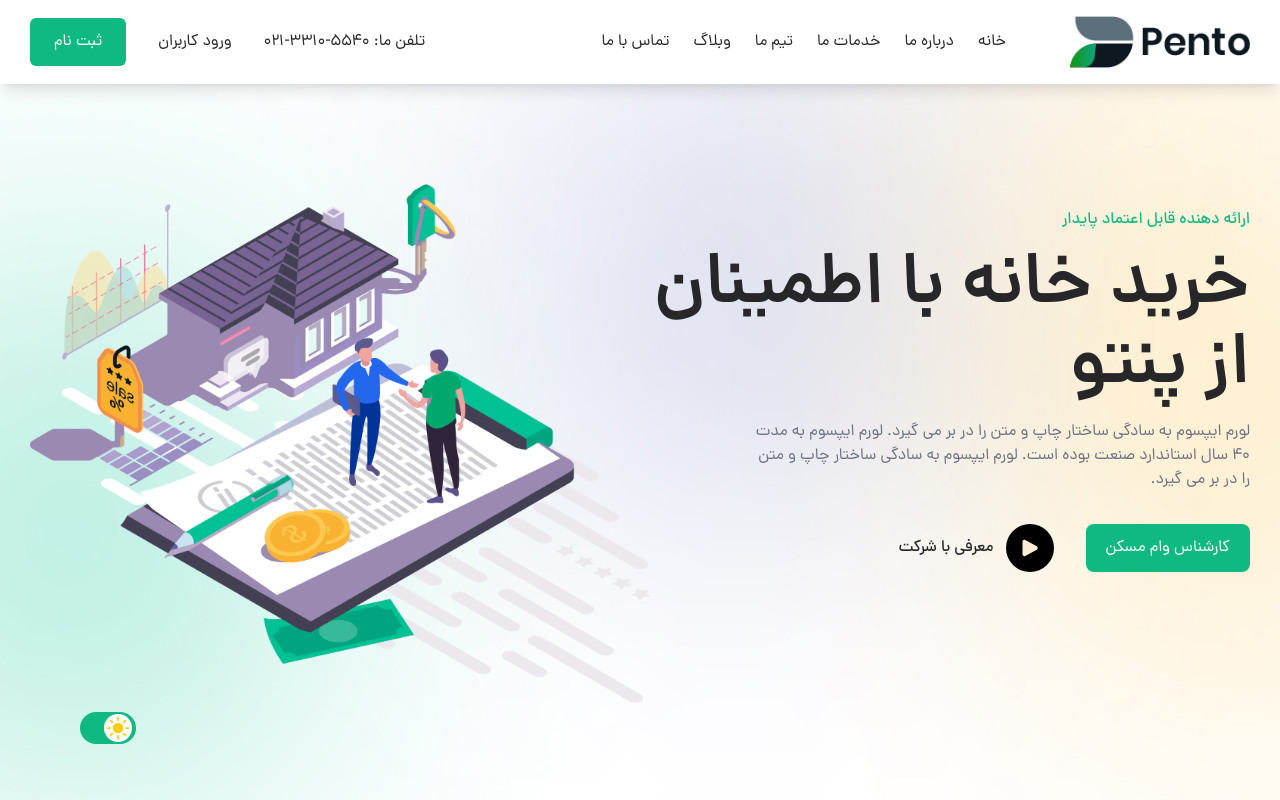
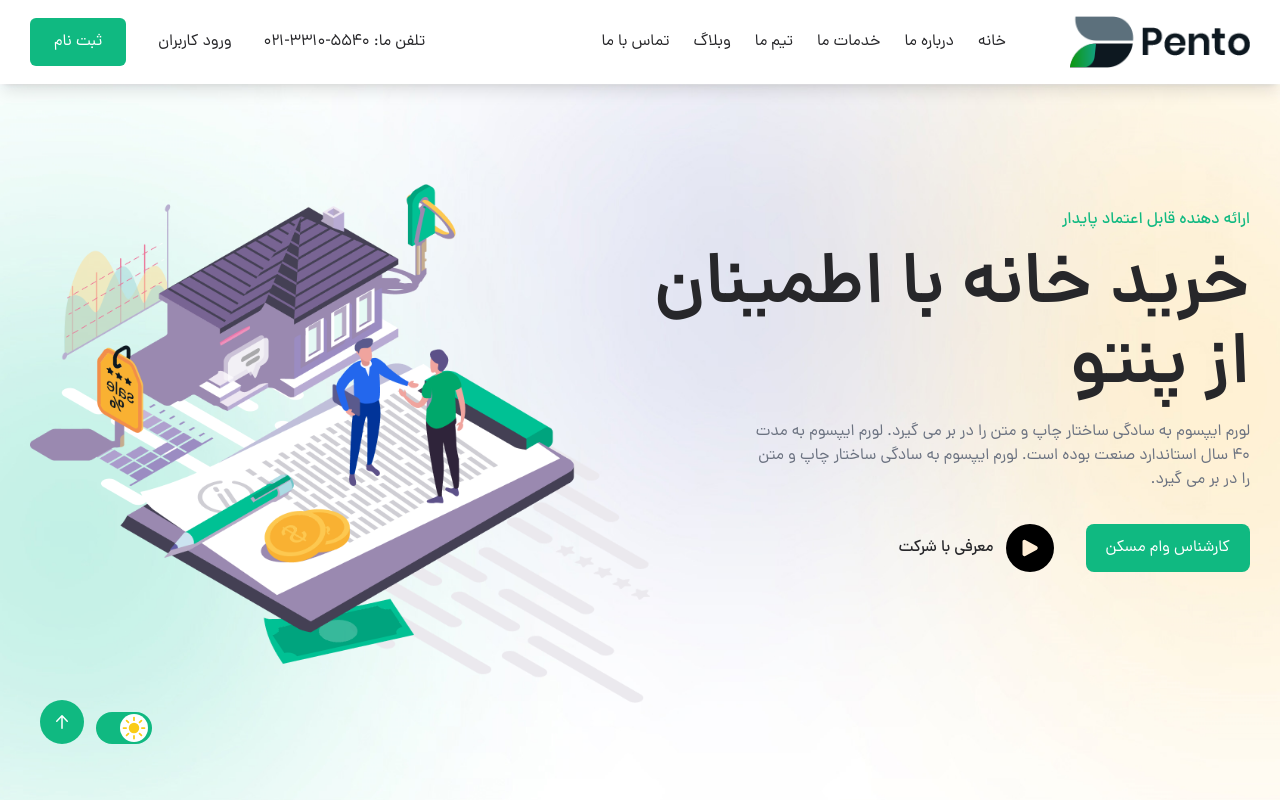
Before and after one commit to Ali-HkH/Pento-landing-static-react-tailwind, a React (Create React App) app: page / in a window 1280 px wide. Shown: the top 800 px of the page. Built offline with nearby package versions, Linux system fonts and the light colour scheme.

Commit message:
developed ToTop component

```diff
--- a/public/index.html
+++ b/public/index.html
@@ -13,6 +13,18 @@
    <body>
       <!-- all svgs -->
       <svg class="hidden">
+         <symbol
+            id="arrow-up-mini"
+            xmlns="http://www.w3.org/2000/svg"
+            viewBox="0 0 20 20"
+            fill="currentColor"
+         >
+            <path
+               fill-rule="evenodd"
+               d="M10 17a.75.75 0 0 1-.75-.75V5.612L5.29 9.77a.75.75 0 0 1-1.08-1.04l5.25-5.5a.75.75 0 0 1 1.08 0l5.25 5.5a.75.75 0 1 1-1.08 1.04l-3.96-4.158V16.25A.75.75 0 0 1 10 17Z"
+               clip-rule="evenodd"
+            />
+         </symbol>
          <symbol
             id="linkedin"
             xmlns="http://www.w3.org/2000/svg"
--- a/src/App.js
+++ b/src/App.js
@@ -7,11 +7,13 @@ import Quote from "./Components/Quote/Quote";
 import Team from "./Components/Team/Team";
 import Process from "./Components/Process/Process";
 import FunFact from "./Components/FunFact/FunFact";
+import ToTop from "./Components/ToTop/ToTop";
 
 function App() {
   return (
     <div className="App">
       <ThemeTrigger />
+      <ToTop />
       <Nav/>
       <Home />
       <About/>
--- a/src/Components/ThemeTrigger/ThemeTrigger.jsx
+++ b/src/Components/ThemeTrigger/ThemeTrigger.jsx
@@ -37,7 +37,7 @@ function ThemeTrigger() {
    };
 
    return (
-      <div className="fixed bottom-14 left-20 z-50">
+      <div className="fixed bottom-14 left-24 z-50">
          <div className="w-14 h-8 flex items-center bg-emerald-500 rounded-full p-1">
             <div
                className="transition-all duration-300 cursor-pointer"
--- /dev/null
+++ b/src/Components/ToTop/ToTop.jsx
@@ -0,0 +1,20 @@
+import React from "react";
+
+function ToTop() {
+   function scrollToTop() {
+      window.scrollTo({ top: 0, behavior: "smooth" });
+   }
+
+   return (
+      <button
+         onClick={() => scrollToTop()}
+         className="fixed bottom-14 left-10 z-50 bg-emerald-500 p-3 rounded-full hover:bg-about transition-colors duration-300"
+      >
+         <svg className="size-5 text-white">
+            <use href="#arrow-up-mini"></use>
+         </svg>
+      </button>
+   );
+}
+
+export default ToTop;
```
